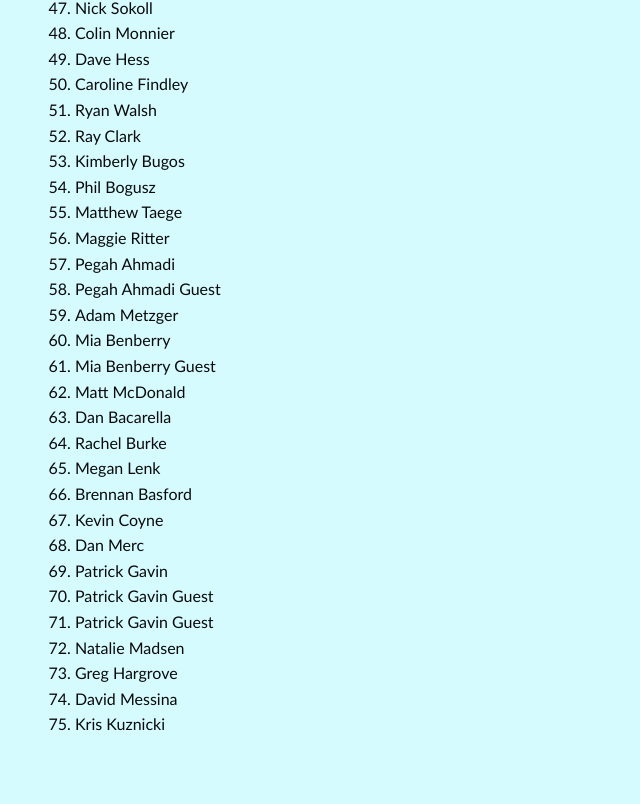
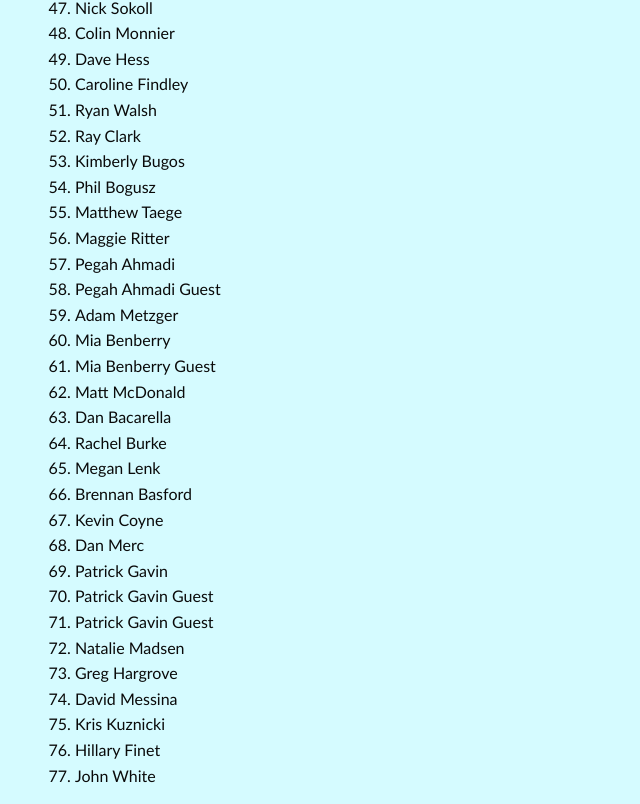
Before and after one commit to schrags08/npc, a plain HTML site: page whospounding.html in a window 1280 px wide. Shown: the part 1370-2174 px from the top of the page, without its empty margins (0-640 px from the left). Before the commit the page ends 2123 px from the top, so only its background shows below. Drawn offline with Linux system fonts and the light colour scheme.

Commit message:
Update whospounding.html

```diff
--- a/whospounding.html
+++ b/whospounding.html
@@ -127,6 +127,8 @@
                     <li>Greg Hargrove</li>
                     <li>David Messina</li>
                     <li>Kris Kuznicki</li>
+                    <li>Hillary Finet</li>
+                    <li>John White</li>
                 </ol>
             </div>
         </div>
```
